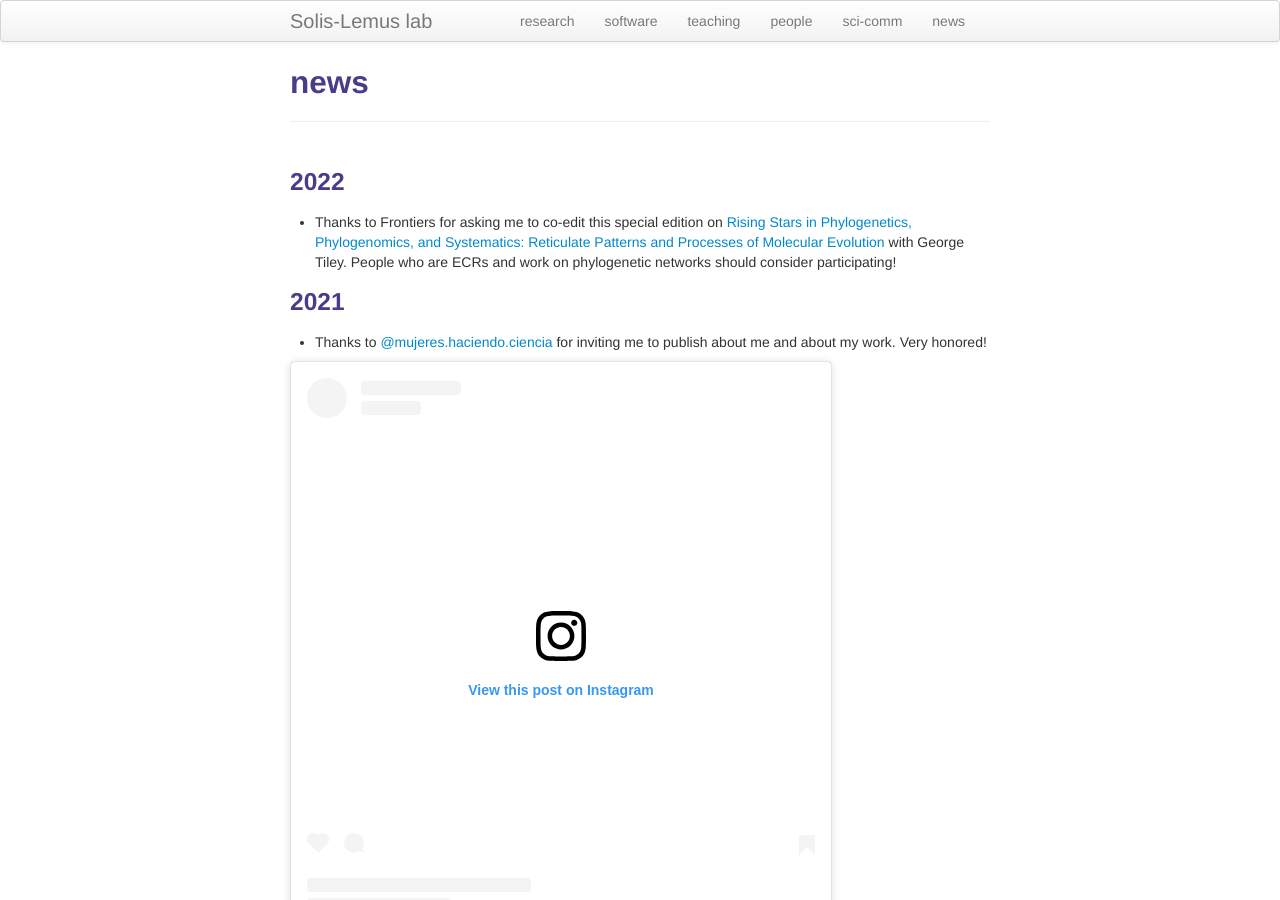
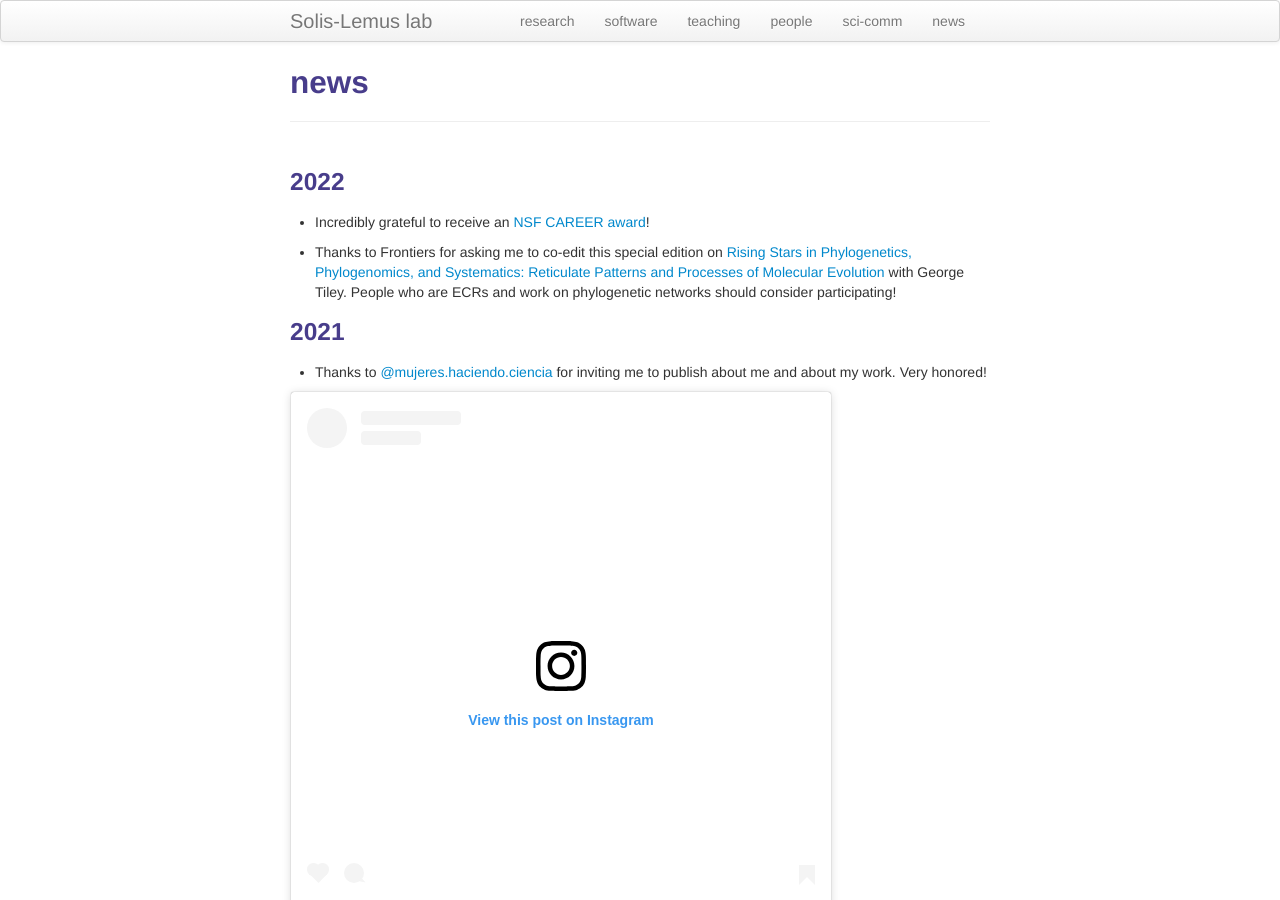
Before and after one commit to solislemuslab/solislemuslab.github.io, a Jekyll site: the page built from pages/news.md, in a window 1280 px wide and 900 px high. Built offline with Jekyll 4.4.1, drawn with Linux system fonts in a browser that asks for light colours; a script that is not in the unit is left out; comment, search, counter and statistics services are not loaded.

Commit message:
nsf career

```diff
--- a/pages/news.md
+++ b/pages/news.md
@@ -5,6 +5,8 @@ description: Solis-Lemus lab
 ---
 
 ### 2022
+
+- Incredibly grateful to receive an [NSF CAREER award](https://www.nsf.gov/awardsearch/showAward?AWD_ID=2144367&HistoricalAwards=false)!
 
 - Thanks to Frontiers for asking me to co-edit this special edition on [Rising Stars in Phylogenetics, Phylogenomics, and Systematics: Reticulate Patterns and Processes of Molecular Evolution](https://www.frontiersin.org/research-topics/29769/rising-stars-in-phylogenetics-phylogenomics-and-systematics-reticulate-patterns-and-processes-of-mol) with George Tiley. People who are ECRs and work on phylogenetic networks should consider participating!
 
```
